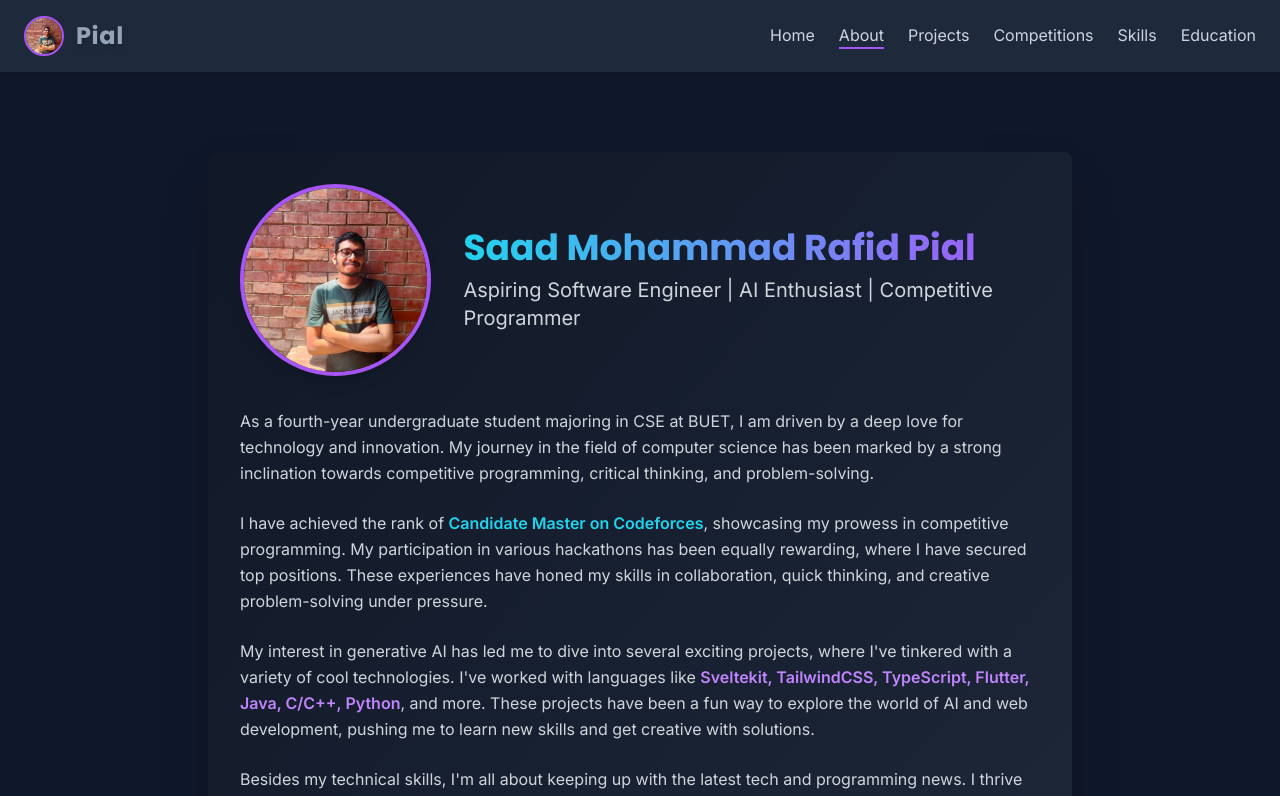
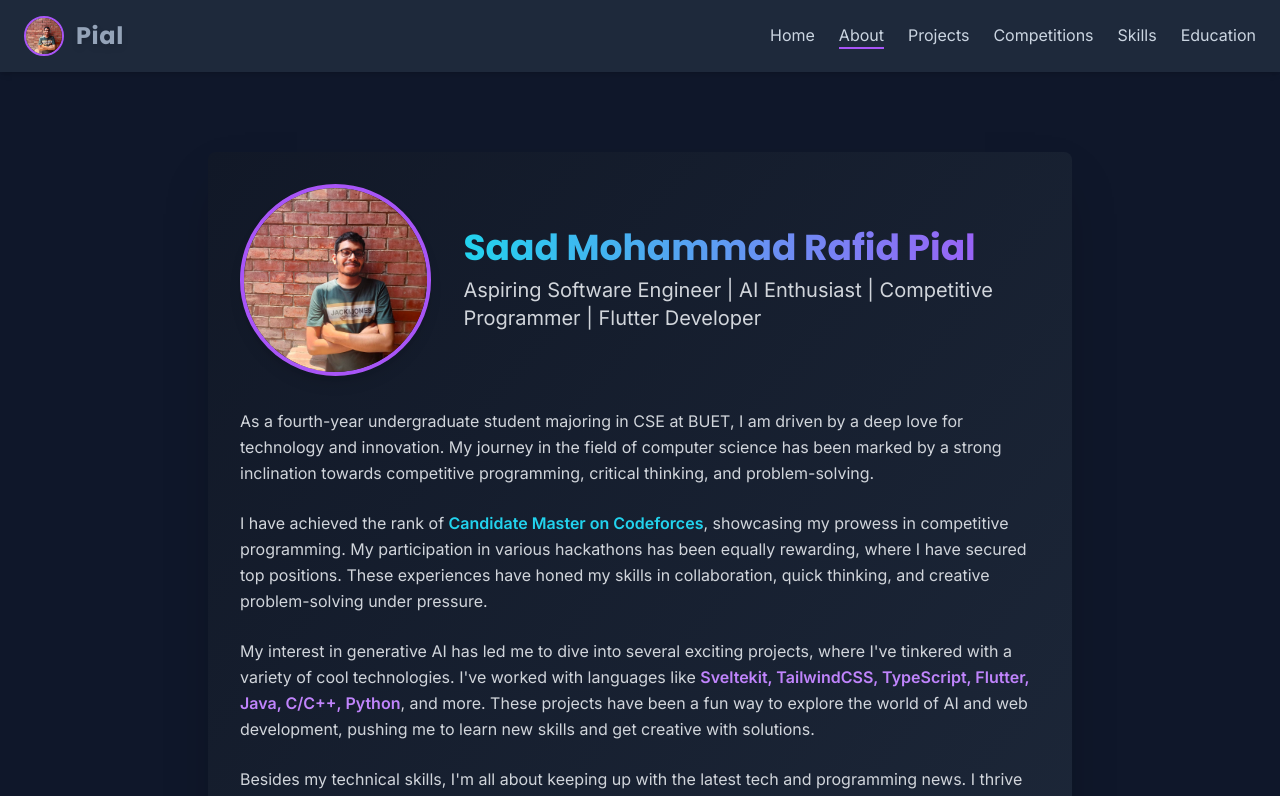
Before and after one commit to Saadmrp1038/portfolio, a SvelteKit app: page /about in a window 1280 px wide. Shown: the top 796 px of the page. Built offline with nearby package versions, Linux system fonts and the light colour scheme.

Commit message:
about us text changed

```diff
--- a/src/routes/about/+page.svelte
+++ b/src/routes/about/+page.svelte
@@ -54,7 +54,7 @@
 						Saad Mohammad Rafid Pial
 					</h1>
 					<p class="text-xl text-gray-300">
-						Aspiring Software Engineer | AI Enthusiast | Competitive Programmer
+						Aspiring Software Engineer | AI Enthusiast | Competitive Programmer | Flutter Developer
 					</p>
 				</div>
 			</div>
```
